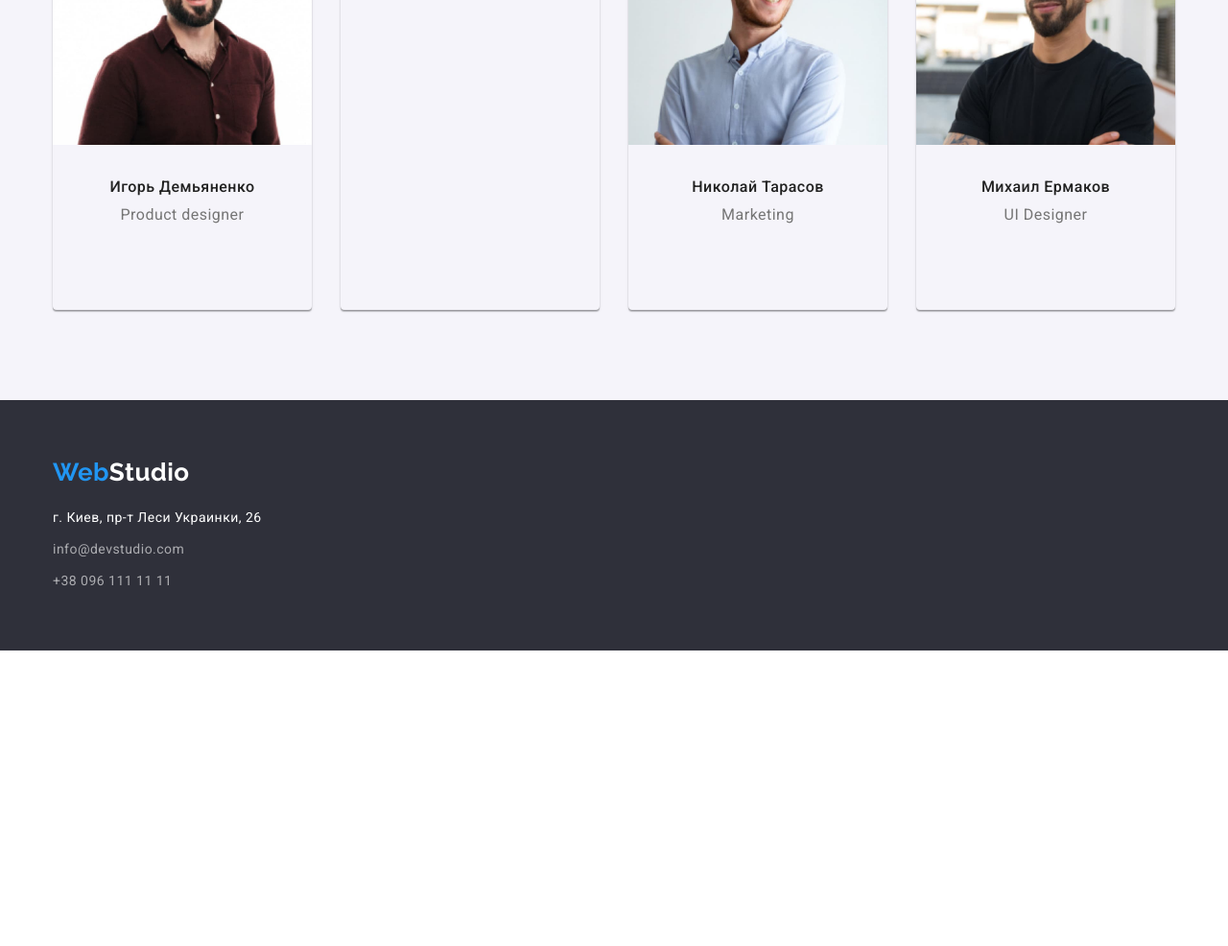
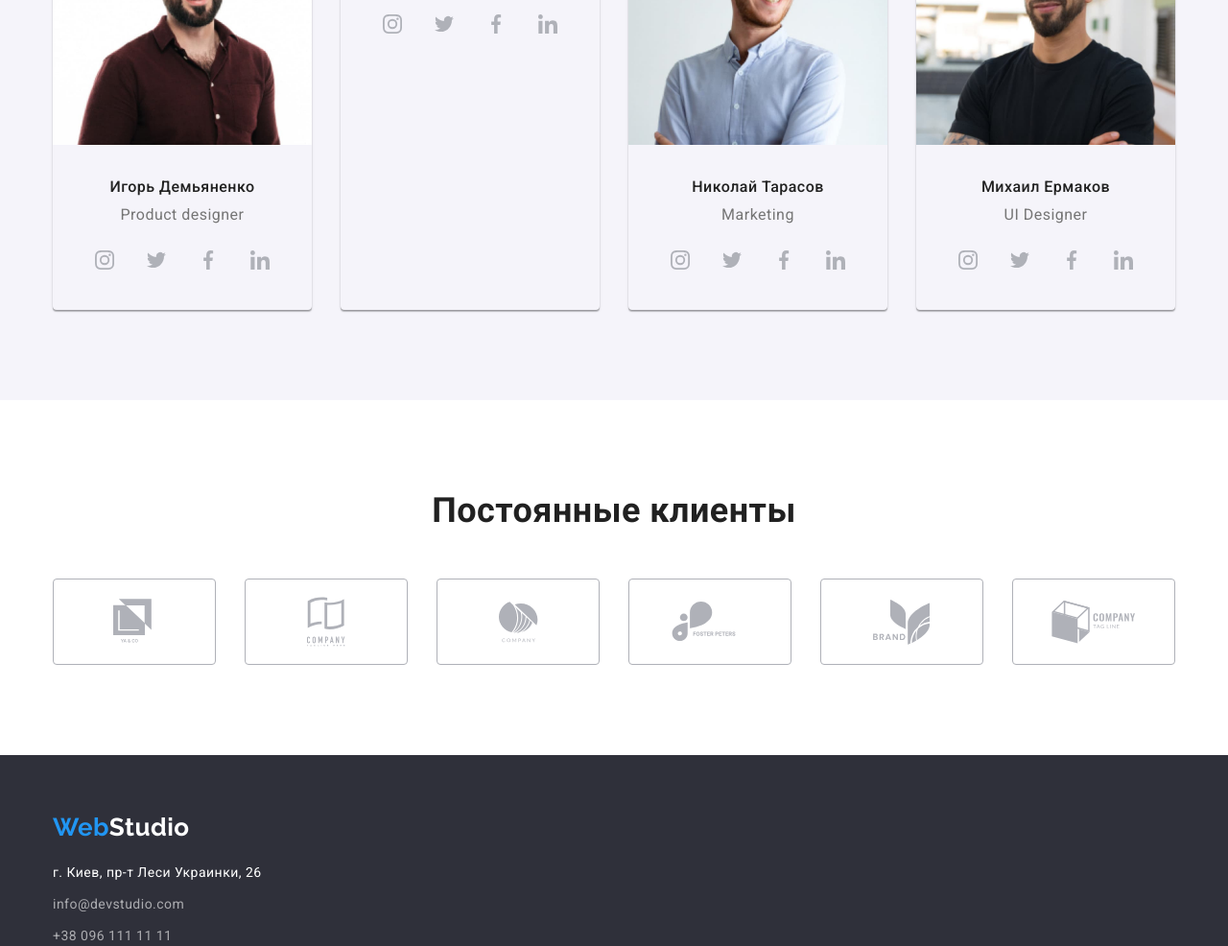
Before and after one commit to patronusv/goit-markup-hw-04, a plain HTML site: page index.html in a window 1280 px wide. Shown: the part 1892-2878 px from the top of the page at 96% size. Before the commit the page ends 2570 px from the top, so only its background shows below. Drawn offline with nearby package versions, Linux system fonts and the light colour scheme.

Commit message:
добавляет секцию Клиенты

```diff
--- a/css/styles.css
+++ b/css/styles.css
@@ -310,6 +310,36 @@ body {
 .team-social-links-icon {
   fill: currentColor;
 }
+/* Наши клиенты */
+.client-list {
+  display: flex;
+  justify-content: center;
+}
+
+.client-item {
+  width: calc((100% - 150px) / 6);
+  height: 90px;
+}
+.client-item:not(:last-child) {
+  margin-right: 30px;
+}
+.client-link {
+  display: flex;
+  justify-content: center;
+  align-items: center;
+  height: 90px;
+  color: #afb1b8;
+  border: 1px solid #afb1b8;
+  border-radius: 4px;
+}
+.client-link:hover,
+.client-link:focus {
+  border-color: var(--accent-color);
+  color: var(--accent-color);
+}
+.client-icon {
+  fill: currentColor;
+}
 /* Подвал */
 
 .footer {
--- a/index.html
+++ b/index.html
@@ -101,19 +101,19 @@
                 <p class="team-text" lang="en">Product designer</p>
                 <ul class="team-social-links list">
                   <li class="team-social-links-item"><a class="team-social-links-link" href=""><svg class="team-social-links-icon" width="20px" height="20px">
-                    <use href="./images/studio/symbol-defs.svg#team-instagram"></use>
+                    <use href="./images/studio/symbol-defs.svg#instagram"></use>
                   </svg></a></li>
                   <li class="team-social-links-item"><a class="team-social-links-link" href=""><svg class="team-social-links-icon"
                         width="20px" height="20px">
-                        <use href="./images/studio/symbol-defs.svg#team-twitter"></use>
+                        <use href="./images/studio/symbol-defs.svg#twitter"></use>
                       </svg></a></li>
                   <li class="team-social-links-item"><a class="team-social-links-link" href=""><svg class="team-social-links-icon"
                         width="20px" height="20px">
-                        <use href="./images/studio/symbol-defs.svg#team-fb"></use>
+                        <use href="./images/studio/symbol-defs.svg#fb"></use>
                       </svg></a></li>
                   <li class="team-social-links-item"><a class="team-social-links-link" href=""><svg class="team-social-links-icon"
                         width="20px" height="20px">
-                        <use href="./images/studio/symbol-defs.svg#team-linkedin"></use>
+                        <use href="./images/studio/symbol-defs.svg#linkedin"></use>
                       </svg></a></li>
                 </ul>
               </li>
@@ -124,19 +124,19 @@
                 <ul class="team-social-links list">
                   <li class="team-social-links-item"><a class="team-social-links-link" href=""><svg class="team-social-links-icon"
                         width="20px" height="20px">
-                        <use href="./images/studio/symbol-defs.svg#team-instagram"></use>
+                        <use href="./images/studio/symbol-defs.svg#instagram"></use>
                       </svg></a></li>
                   <li class="team-social-links-item"><a class="team-social-links-link" href=""><svg class="team-social-links-icon"
                         width="20px" height="20px">
-                        <use href="./images/studio/symbol-defs.svg#team-twitter"></use>
+                        <use href="./images/studio/symbol-defs.svg#twitter"></use>
                       </svg></a></li>
                   <li class="team-social-links-item"><a class="team-social-links-link" href=""><svg class="team-social-links-icon"
                         width="20px" height="20px">
-                        <use href="./images/studio/symbol-defs.svg#team-fb"></use>
+                        <use href="./images/studio/symbol-defs.svg#fb"></use>
                       </svg></a></li>
                   <li class="team-social-links-item"><a class="team-social-links-link" href=""><svg class="team-social-links-icon"
                         width="20px" height="20px">
-                        <use href="./images/studio/symbol-defs.svg#team-linkedin"></use>
+                        <use href="./images/studio/symbol-defs.svg#linkedin"></use>
                       </svg></a></li>
                 </ul>
               </li>
@@ -147,19 +147,19 @@
                 <ul class="team-social-links list">
                   <li class="team-social-links-item"><a class="team-social-links-link" href=""><svg class="team-social-links-icon"
                         width="20px" height="20px">
-                        <use href="./images/studio/symbol-defs.svg#team-instagram"></use>
+                        <use href="./images/studio/symbol-defs.svg#instagram"></use>
                       </svg></a></li>
                   <li class="team-social-links-item"><a class="team-social-links-link" href=""><svg class="team-social-links-icon"
                         width="20px" height="20px">
-                        <use href="./images/studio/symbol-defs.svg#team-twitter"></use>
+                        <use href="./images/studio/symbol-defs.svg#twitter"></use>
                       </svg></a></li>
                   <li class="team-social-links-item"><a class="team-social-links-link" href=""><svg class="team-social-links-icon"
                         width="20px" height="20px">
-                        <use href="./images/studio/symbol-defs.svg#team-fb"></use>
+                        <use href="./images/studio/symbol-defs.svg#fb"></use>
                       </svg></a></li>
                   <li class="team-social-links-item"><a class="team-social-links-link" href=""><svg class="team-social-links-icon"
                         width="20px" height="20px">
-                        <use href="./images/studio/symbol-defs.svg#team-linkedin"></use>
+                        <use href="./images/studio/symbol-defs.svg#linkedin"></use>
                       </svg></a></li>
                 </ul>
               </li>
@@ -170,24 +170,48 @@
                 <ul class="team-social-links list">
                   <li class="team-social-links-item"><a class="team-social-links-link" href=""><svg class="team-social-links-icon"
                         width="20px" height="20px">
-                        <use href="./images/studio/symbol-defs.svg#team-instagram"></use>
+                        <use href="./images/studio/symbol-defs.svg#instagram"></use>
                       </svg></a></li>
                   <li class="team-social-links-item"><a class="team-social-links-link" href=""><svg class="team-social-links-icon"
                         width="20px" height="20px">
-                        <use href="./images/studio/symbol-defs.svg#team-twitter"></use>
+                        <use href="./images/studio/symbol-defs.svg#twitter"></use>
                       </svg></a></li>
                   <li class="team-social-links-item"><a class="team-social-links-link" href=""><svg class="team-social-links-icon"
                         width="20px" height="20px">
-                        <use href="./images/studio/symbol-defs.svg#team-fb"></use>
+                        <use href="./images/studio/symbol-defs.svg#fb"></use>
                       </svg></a></li>
                   <li class="team-social-links-item"><a class="team-social-links-link" href=""><svg class="team-social-links-icon"
                         width="20px" height="20px">
-                        <use href="./images/studio/symbol-defs.svg#team-linkedin"></use>
+                        <use href="./images/studio/symbol-defs.svg#linkedin"></use>
                       </svg></a></li>
                 </ul>
               </li>
             </ul>
         </div>
+      </section>
+      <section class="section"><div class="container">
+        <h2 class="section-header">Постоянные клиенты</h2>
+        <ul class="list client-list">
+          <li class="client-item"><a class="client-link" href=""><svg class="client-icon" width="44px" height="49px">
+            <use href="./images/studio/symbol-defs.svg#client-1"></use>
+          </svg></a></li>
+          <li class="client-item"><a class="client-link" href=""><svg class="client-icon" width="40px" height="52px">
+              <use href="./images/studio/symbol-defs.svg#client-2"></use>
+            </svg></a></li>
+          <li class="client-item"><a class="client-link" href=""><svg class="client-icon" width="41px" height="43px">
+              <use href="./images/studio/symbol-defs.svg#client-3"></use>
+            </svg></a></li>
+          <li class="client-item"><a class="client-link" href=""><svg class="client-icon" width="80px" height="42px">
+              <use href="./images/studio/symbol-defs.svg#client-4"></use>
+            </svg></a></li>
+          <li class="client-item"><a class="client-link" href=""><svg class="client-icon" width="59px" height="47px">
+              <use href="./images/studio/symbol-defs.svg#client-5"></use>
+            </svg></a></li>
+          <li class="client-item"><a class="client-link" href=""><svg class="client-icon" width="88px" height="45px">
+              <use href="./images/studio/symbol-defs.svg#client-6"></use>
+            </svg></a></li>
+        </ul>
+      </div>
       </section>
     </main>
     <!-- Подвал -->
```
